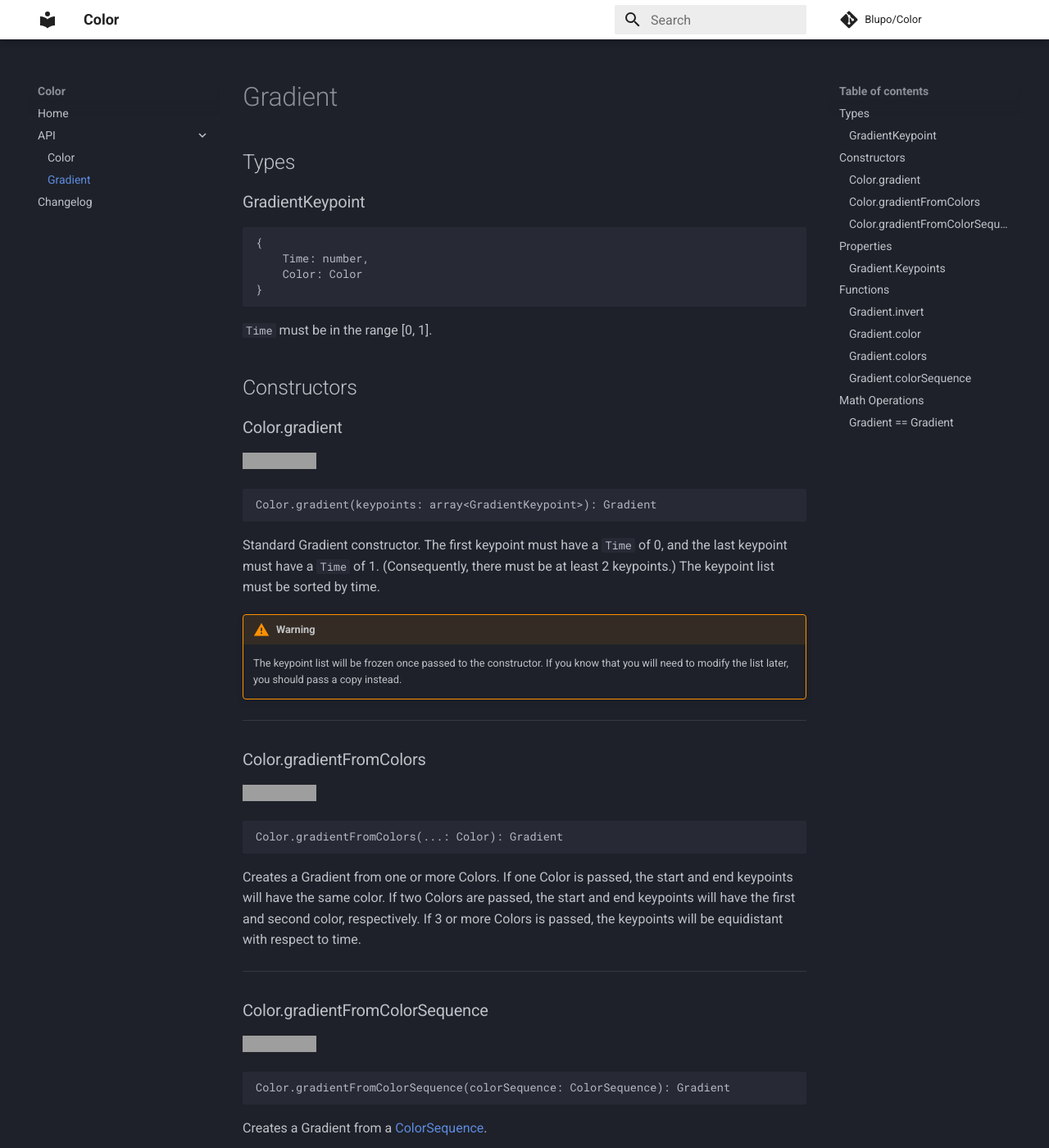
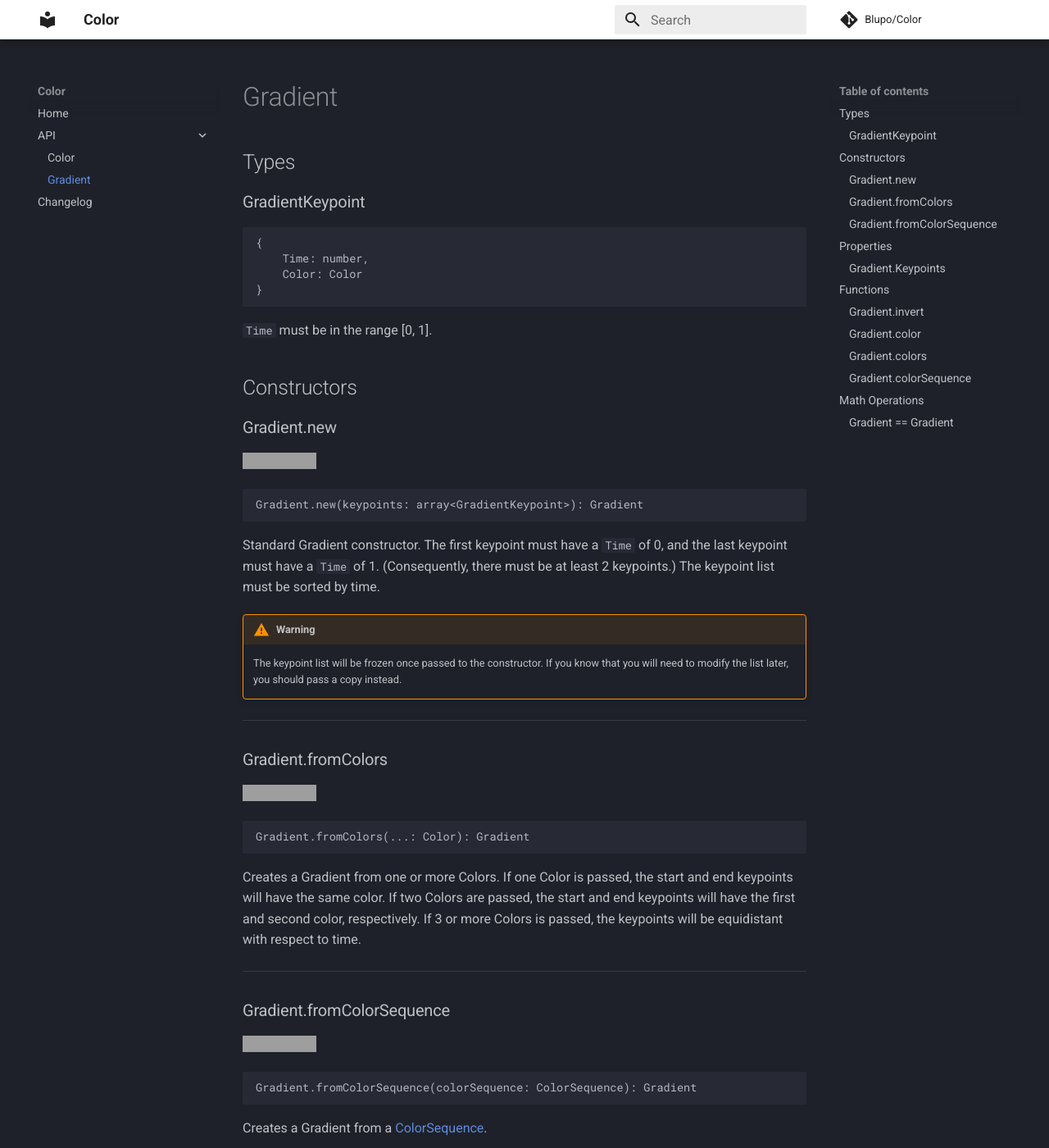
Before and after one commit to Blupo/Color, an MkDocs documentation site: the page built from docs/api/gradient.md, in a window 1280 px wide and 1400 px high. Shown: the whole window at 82% size. Built offline with MkDocs 1.6.1 and Material for MkDocs 9.7.7, drawn with Linux system fonts in a browser that asks for light colours; comment, search, counter and statistics services are not loaded; some of the changed text lies outside the part shown; grey boxes are pictures that could not be loaded.

Commit message:
Separate the Color and Gradient modules

````diff
--- a/docs/api/gradient.md
+++ b/docs/api/gradient.md
@@ -13,12 +13,12 @@
 
 ## Constructors
 
-### Color.gradient
+### Gradient.new
 
 <img src="https://img.shields.io/badge/-static-blue" alt="Static function" />
 
 ```
-Color.gradient(keypoints: array<GradientKeypoint>): Gradient
+Gradient.new(keypoints: array<GradientKeypoint>): Gradient
 ```
 
 Standard Gradient constructor. The first keypoint must have a `Time` of 0, and the last keypoint must have a `Time` of 1. (Consequently, there must be at least 2 keypoints.) The keypoint list must be sorted by time.
@@ -28,24 +28,24 @@ Standard Gradient constructor. The first keypoint must have a `Time` of 0, and t
 
 ---
 
-### Color.gradientFromColors
+### Gradient.fromColors
 
 <img src="https://img.shields.io/badge/-static-blue" alt="Static function" />
 
 ```
-Color.gradientFromColors(...: Color): Gradient
+Gradient.fromColors(...: Color): Gradient
 ```
 
 Creates a Gradient from one or more Colors. If one Color is passed, the start and end keypoints will have the same color. If two Colors are passed, the start and end keypoints will have the first and second color, respectively. If 3 or more Colors is passed, the keypoints will be equidistant with respect to time.
 
 ---
 
-### Color.gradientFromColorSequence
+### Gradient.fromColorSequence
 
 <img src="https://img.shields.io/badge/-static-blue" alt="Static function" />
 
 ```
-Color.gradientFromColorSequence(colorSequence: ColorSequence): Gradient
+Gradient.fromColorSequence(colorSequence: ColorSequence): Gradient
 ```
 
 Creates a Gradient from a [ColorSequence](https://developer.roblox.com/en-us/api-reference/datatype/ColorSequence).
@@ -114,17 +114,17 @@ Returns a [ColorSequence](https://developer.roblox.com/en-us/api-reference/datat
 Comparing Gradients with `==` checks if they have the same number of keypoints, that the keypoints have the same Time values, and that the keypoints have the same Color values (using [Color.unclippedEq](../color/#colorunclippedeq)).
 
 ```lua
-local gradient1 = Color.gradientFromColors(
+local gradient1 = Gradient.fromColors(
     Color.new(0, 0, 0),
     Color.new(1, 1, 1)
 )
 
-local gradient2 = Color.gradient({
+local gradient2 = Gradient.new({
     {Time = 0, Color = Color.new(0, 0, 0)},
     {Time = 1, Color = Color.new(1, 1, 1)}
 })
 
-local gradient3 = Color.gradient({
+local gradient3 = Gradient.new({
     {Time = 0, Color = Color.new(1, 1, 1)},
     {Time = 1, Color = Color.new(0, 0, 0)}
 })
````
Also changed, not shown: README.md (+7 -1 lines), docs/changelog.md (+2 -0 lines), docs/index.md (+16 -7 lines), 4 other files.
